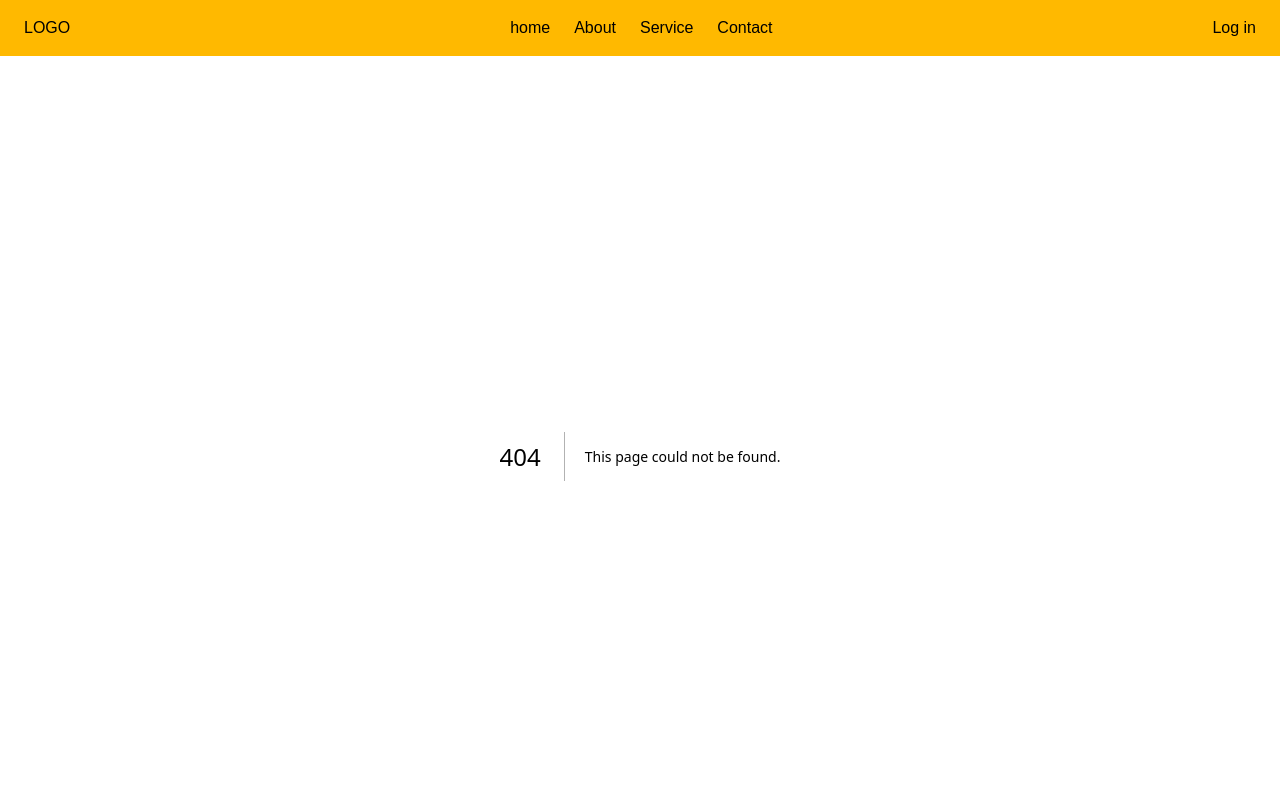
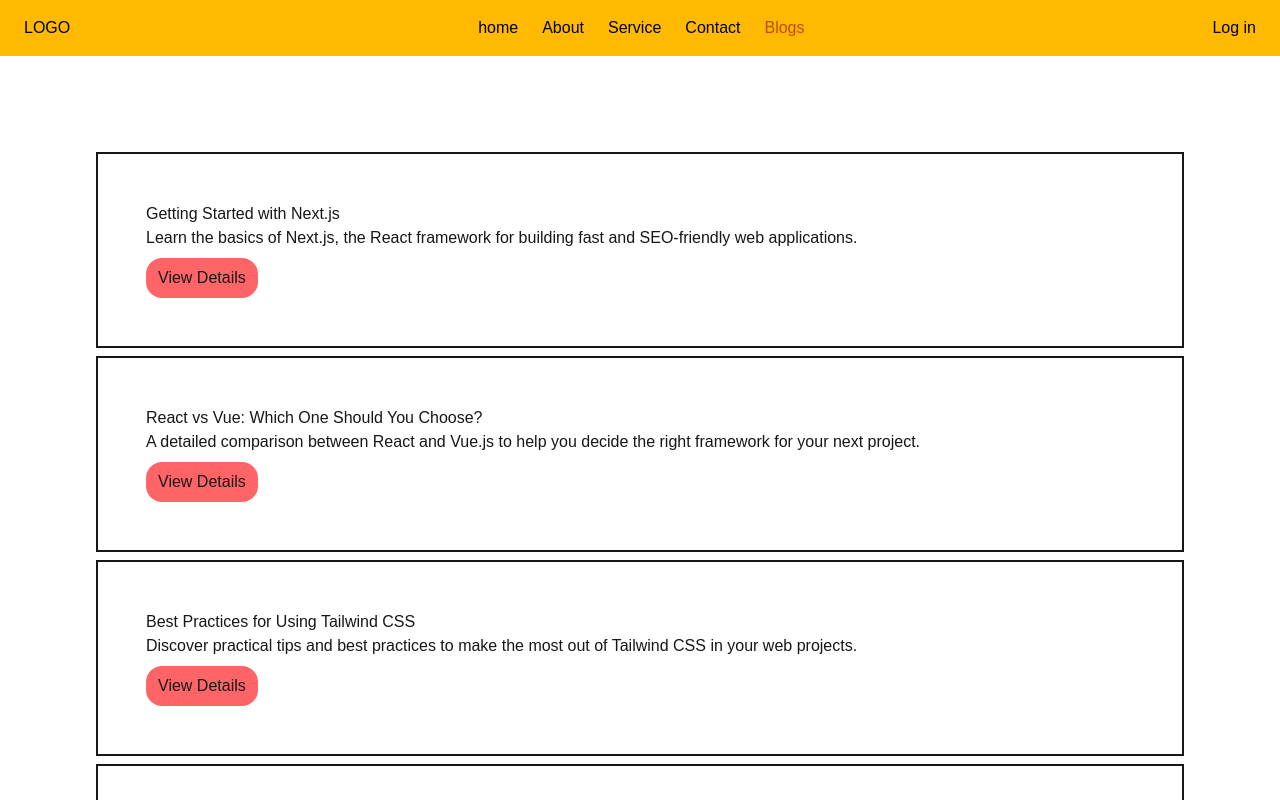
Before and after one commit to rahul3507/NextJS-Practice, a Next.js app: page /blogs in a window 1280 px wide. Before the commit this address had no page. Shown: the top 800 px of the page. Built offline with nearby package versions, Linux system fonts and the light colour scheme.

Commit message:
aded some pages

```diff
--- /dev/null
+++ b/src/app/blogs/[slug]/page.jsx
@@ -0,0 +1,13 @@
+/** @format */
+
+import React from "react";
+
+const Page = async ({ params }) => {
+  return (
+    <div className="h-screen flex items-center justify-center">
+      <h1 className="text-2xl font-bold">Details of: {params.slug}</h1>
+    </div>
+  );
+};
+
+export default Page;
--- /dev/null
+++ b/src/app/blogs/page.jsx
@@ -0,0 +1,55 @@
+/** @format */
+
+import Link from "next/link";
+import React from "react";
+
+const BlogsPage = () => {
+  return (
+    <div className="p-24 space-y-2">
+      {blogs.map((blog) => (
+        <div key={blog.slug} className="border-2 p-12 ">
+          <h3>{blog.title}</h3>
+          <p>{blog.description}</p>
+          <button className="bg-red-400  px-3 py-2 rounded-2xl mt-2">
+            <Link href={`/blogs/${blog.slug}`}>View Details</Link>
+          </button>
+        </div>
+      ))}
+    </div>
+  );
+};
+
+export default BlogsPage;
+
+const blogs = [
+  {
+    slug: "nextjs-introduction",
+    title: "Getting Started with Next.js",
+    description:
+      "Learn the basics of Next.js, the React framework for building fast and SEO-friendly web applications.",
+  },
+  {
+    slug: "react-vs-vue",
+    title: "React vs Vue: Which One Should You Choose?",
+    description:
+      "A detailed comparison between React and Vue.js to help you decide the right framework for your next project.",
+  },
+  {
+    slug: "tailwind-best-practices",
+    title: "Best Practices for Using Tailwind CSS",
+    description:
+      "Discover practical tips and best practices to make the most out of Tailwind CSS in your web projects.",
+  },
+  {
+    slug: "javascript-array-methods",
+    title: "10 Must-Know JavaScript Array Methods",
+    description:
+      "Boost your JavaScript skills with these essential array methods every developer should master.",
+  },
+  {
+    slug: "fullstack-roadmap-2025",
+    title: "Full Stack Developer Roadmap for 2025",
+    description:
+      "An updated roadmap to becoming a full-stack developer, including tools, frameworks, and learning resources.",
+  },
+];
--- a/src/components/Navbar.jsx
+++ b/src/components/Navbar.jsx
@@ -23,6 +23,10 @@ const Navbar = () => {
     {
       title: "Contact",
       path: "/contact",
+    },
+    {
+      title: "Blogs",
+      path: "/blogs",
     },
   ];
   const handler = () => {
```
